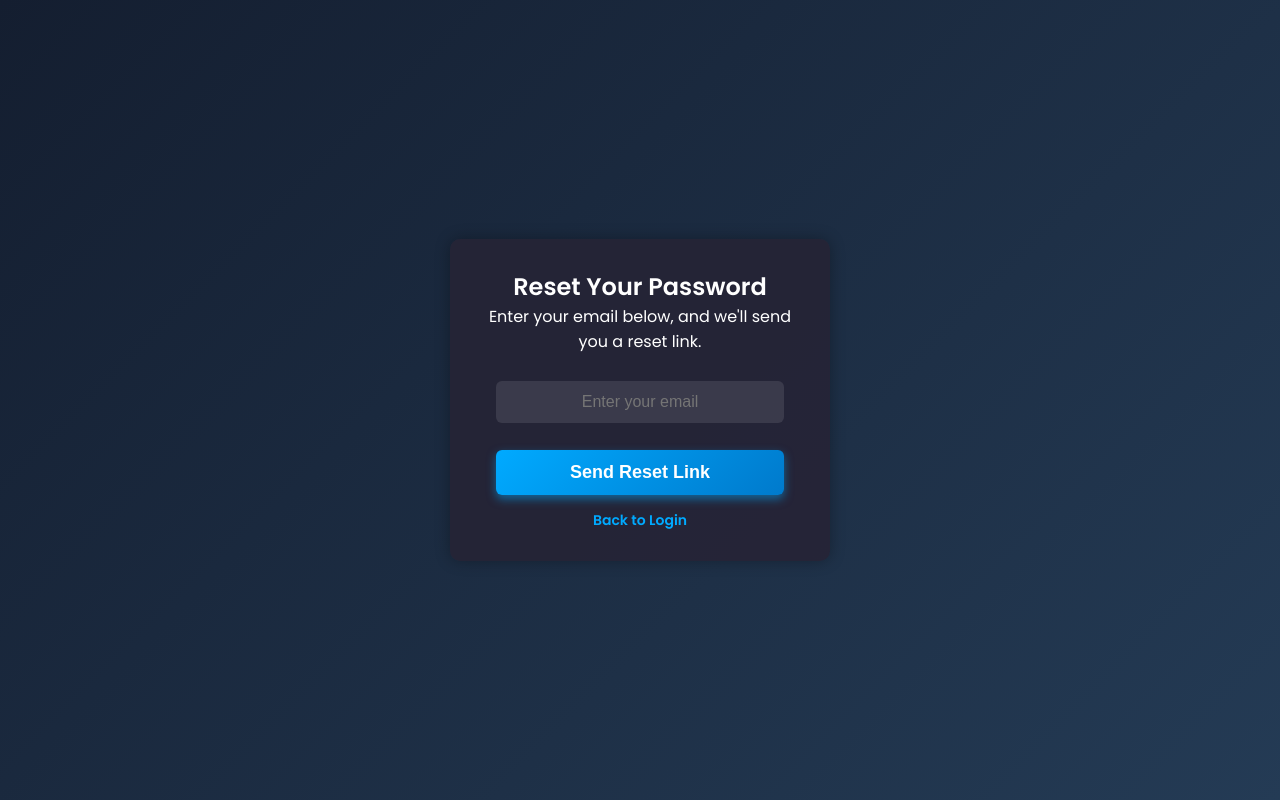
After one commit to dvecy/Leveling, a Flask app: page /auth/forgot-password in a window 1280 px wide. The commit adds this page. Run offline with Flask 3, Linux system fonts and the light colour scheme.

Commit message:
improvements -> forgot passwords added style improved

```diff
--- a/Backend/main.py
+++ b/Backend/main.py
@@ -8,12 +8,12 @@ app = Flask(__name__)
 # Database Configuration
 app.config['SQLALCHEMY_DATABASE_URI'] = 'sqlite:///leveling.db'
 app.config['SQLALCHEMY_TRACK_MODIFICATIONS'] = False
-app.config['SECRET_KEY'] = "supersecretkey"  # Required for Flask-Login sessions
+app.config['SECRET_KEY'] = "supersecretkey"
 
-# Initialize database
+# Initialize SQLAlchemy
 db.init_app(app)
 
-# Flask-Login setup
+# Flask-Login Setup
 login_manager = LoginManager()
 login_manager.init_app(app)
 login_manager.login_view = "auth.login"
@@ -24,15 +24,25 @@ def load_user(user_id):
 
 # Register Blueprints
 from routes.auth import auth
-app.register_blueprint(auth, url_prefix="/auth")
+app.register_blueprint(auth, url_prefix='/auth')
 
-@app.route("/")
+# Home Route
+@app.route('/')
 def home():
-    return render_template("index.html")
+    return render_template('index.html')
 
-# Create tables before running the app
-with app.app_context():
-    db.create_all()
+# Dashboard Route
+@app.route('/dashboard')
+@login_required
+def dashboard():
+    return render_template('dashboard.html', user=current_user)
+
+# Error Handling for 404 Pages
+@app.errorhandler(404)
+def page_not_found(e):
+    return render_template('404.html'), 404
 
 if __name__ == "__main__":
+    with app.app_context():
+        db.create_all()  # ✅ Ensures tables are created before running
     app.run(debug=True, port=5001)
--- a/Backend/routes/auth.py
+++ b/Backend/routes/auth.py
@@ -1,54 +1,71 @@
-from flask import Blueprint, request, render_template, redirect, url_for, flash, session
+from flask import Blueprint, render_template, request, redirect, url_for, flash
+from werkzeug.security import generate_password_hash, check_password_hash
+from flask_login import login_user, logout_user, login_required
 from models import db, User
-from flask_login import login_user, logout_user, login_required, current_user
-from werkzeug.security import check_password_hash
-from flask import Flask
 
-auth = Blueprint("auth", __name__)
+auth = Blueprint('auth', __name__)
 
-@auth.route("/register", methods=["GET", "POST"])
+@auth.route('/register', methods=['GET', 'POST'])
 def register():
-    if request.method == "POST":
-        username = request.form["username"]
-        email = request.form["email"]
-        password = request.form["password"]
+    if request.method == 'POST':
+        username = request.form.get('username')
+        email = request.form.get('email')
+        password = request.form.get('password')
 
-        # Check if user already exists
-        user = User.query.filter_by(email=email).first()
-        if user:
-            flash("Email already registered!", "danger")
-            return redirect(url_for("auth.register"))
+        existing_user = User.query.filter_by(email=email).first()
+        if existing_user:
+            flash('Email already exists!', 'error')
+            return redirect(url_for('auth.register'))
 
-        # Create new user
-        new_user = User(username=username, email=email)
-        new_user.set_password(password)
+        hashed_password = generate_password_hash(password, method='pbkdf2:sha256')
+        new_user = User(username=username, email=email, password_hash=hashed_password)
         db.session.add(new_user)
         db.session.commit()
 
-        flash("Account created successfully! Please log in.", "success")
-        return redirect(url_for("auth.login"))
+        flash('Registration successful! Please log in.', 'success')
+        return redirect(url_for('auth.login'))
 
-    return render_template("register.html")
+    return render_template('register.html')
 
-@auth.route("/login", methods=["GET", "POST"])
+@auth.route('/login', methods=['GET', 'POST'])
 def login():
-    if request.method == "POST":
-        email = request.form["email"]
-        password = request.form["password"]
+    if request.method == 'POST':
+        email = request.form.get('email')
+        password = request.form.get('password')
 
         user = User.query.filter_by(email=email).first()
-        if user and user.check_password(password):
-            login_user(user)
-            flash("Logged in successfully!", "success")
-            return redirect(url_for("home"))
-        else:
-            flash("Invalid email or password!", "danger")
+        if not user:
+            flash('Account not found. Please register first.', 'error')
+            return redirect(url_for('auth.register'))
 
-    return render_template("login.html")
+        if not check_password_hash(user.password_hash, password):
+            flash('Incorrect password. Please try again.', 'error')
+            return redirect(url_for('auth.login'))
 
-@auth.route("/logout")
+        login_user(user)
+        flash('Login successful!', 'success')
+        return redirect(url_for('dashboard'))  # ✅ Fixed redirect issue
+
+    return render_template('login.html')
+
+@auth.route('/logout')
 @login_required
 def logout():
     logout_user()
-    flash("Logged out successfully!", "info")
-    return redirect(url_for("auth.login"))
+    flash('You have been logged out.', 'success')
+    return redirect(url_for('auth.login'))
+
+@auth.route('/forgot-password', methods=['GET', 'POST'])
+def forgot_password():
+    if request.method == 'POST':
+        email = request.form.get('email')
+        user = User.query.filter_by(email=email).first()
+
+        if user:
+            flash('Password reset instructions sent! (Mock implementation)', 'success')
+        else:
+            flash('Email not found.', 'error')
+
+        return redirect(url_for('auth.forgot_password'))
+
+    return render_template('forgot_password.html')
--- a/Backend/setup_db.py
+++ b/Backend/setup_db.py
@@ -1,5 +1,5 @@
-from main import app, db
+from main import db, app
 
 with app.app_context():
     db.create_all()
-    print("Database tables created successfully!")
+    print("Database created successfully!")
--- a/Backend/static/styles.css
+++ b/Backend/static/styles.css
@@ -1,86 +1,303 @@
+/* Import Google Font */
+@import url('https://fonts.googleapis.com/css2?family=Poppins:wght@300;400;600&display=swap');
+
 /* General Styles */
+* {
+    margin: 0;
+    padding: 0;
+    box-sizing: border-box;
+}
+
 body {
     font-family: 'Poppins', sans-serif;
-    background-color: #1c1b29;
+    background: linear-gradient(135deg, #141e30, #243b55);
     color: #fff;
     display: flex;
     align-items: center;
     justify-content: center;
     height: 100vh;
     margin: 0;
+    text-align: center;
 }
 
-/* Centering the Form */
+/* Centering the Content */
 .container {
-    width: 350px;
-    padding: 20px;
-    background: #252436;
-    border-radius: 8px;
-    box-shadow: 0 4px 8px rgba(0, 0, 0, 0.2);
+    width: 380px;
+    padding: 30px;
+    background: rgba(37, 36, 54, 0.95);
+    border-radius: 10px;
+    box-shadow: 0 0 15px rgba(0, 0, 0, 0.3);
     text-align: center;
     position: relative;
+    transition: transform 0.3s ease-in-out;
+}
+
+/* Floating Effect */
+.container:hover {
+    transform: scale(1.03);
 }
 
 /* Titles */
-h2 {
+h1 {
+    font-size: 36px;
+    font-weight: 600;
+    margin-bottom: 15px;
+}
+
+h1 .highlight {
     color: #00aaff;
-    font-size: 24px;
-    text-align: center;
+    font-weight: 700;
+}
+
+/* Subtitle */
+.subtitle {
+    font-size: 18px;
+    font-weight: 300;
     margin-bottom: 20px;
 }
 
 /* Input Fields */
 input {
-    width: 75%;
-    padding: 10px;
-    margin: 10px 0;
-    border: 1px solid #555;
-    border-radius: 5px;
-    background: #333;
+    width: 90%;
+    padding: 12px;
+    margin: 12px 0;
+    border: none;
+    border-radius: 6px;
+    background: rgba(255, 255, 255, 0.1);
     color: #fff;
     font-size: 16px;
+    text-align: center;
+    transition: all 0.3s ease-in-out;
+}
+
+/* Input Glow Effect */
+input:focus {
+    outline: none;
+    box-shadow: 0 0 10px #00aaff;
+    background: rgba(255, 255, 255, 0.2);
 }
 
 /* Buttons */
-button {
-    width: 50%;
-    padding: 10px;
-    margin-top: 10px;
-    background-color: #00aaff;
+button, .btn {
+    display: inline-block;
+    width: 90%;
+    padding: 12px;
+    margin-top: 15px;
+    background: linear-gradient(135deg, #00aaff, #007acc);
     border: none;
-    border-radius: 5px;
+    border-radius: 6px;
     color: white;
-    font-size: 16px;
+    font-size: 18px;
+    font-weight: bold;
     cursor: pointer;
-    transition: 0.3s;
+    text-decoration: none;
+    transition: all 0.3s ease-in-out;
+    box-shadow: 0 4px 10px rgba(0, 170, 255, 0.5);
 }
 
-button:hover {
-    background-color: #007acc;
+button:hover, .btn:hover {
+    background: linear-gradient(135deg, #007acc, #005f99);
+    box-shadow: 0 6px 15px rgba(0, 170, 255, 0.7);
+    transform: scale(1.05);
+}
+
+/* Different Button Styles */
+.btn.logout {
+    background: #ff4444;
+}
+
+.btn.logout:hover {
+    background: #d32f2f;
+}
+
+/* Different Button Styles */
+.btn.register {
+    background: #ff5722;
+}
+
+.btn.register:hover {
+    background: #e64a19;
+}
+
+.btn.logout {
+    background: #ff4444;
+}
+
+.btn.logout:hover {
+    background: #d32f2f;
 }
 
 /* Links */
+.redirect-text {
+    margin-top: 15px;
+    font-size: 14px;
+}
+
 a {
     color: #00aaff;
     text-decoration: none;
+    font-weight: bold;
+    transition: all 0.3s ease-in-out;
 }
 
 a:hover {
     text-decoration: underline;
+    color: #007acc;
 }
 
 /* Flash Messages */
 .flash-messages {
     background: #ff4444;
     color: white;
+    padding: 12px;
+    margin-bottom: 10px;
+    border-radius: 6px;
+    font-weight: bold;
+}
+
+/* Success, Info, Error Messages */
+.success {
+    background: #28a745;
     padding: 10px;
-    margin-bottom: 10px;
     border-radius: 5px;
 }
 
-/* Fix floating login text */
-.login-text {
+.info {
+    background: #17a2b8;
+    padding: 10px;
+    border-radius: 5px;
+}
+
+.error {
+    background: #ff4444;
+    padding: 10px;
+    border-radius: 5px;
+}
+
+/* Forgot Password */
+.info-text {
+    font-size: 16px;
+    margin-bottom: 15px;
+}
+
+.back-link {
+    margin-top: 15px;
+    font-size: 14px;
+}
+
+.back-link a {
+    color: #00aaff;
+    text-decoration: none;
+}
+
+.back-link a:hover {
+    text-decoration: underline;
+    color: #007acc;
+}
+
+/* Home Page */
+.home-container {
+    width: 90%;
+    max-width: 600px;
+    padding: 30px;
+    background: rgba(0, 0, 0, 0.6);
+    border-radius: 10px;
+    box-shadow: 0 4px 10px rgba(0, 0, 0, 0.3);
+    animation: fadeIn 1s ease-in-out;
+}
+
+/* Home Page Buttons */
+.home-buttons {
+    margin-top: 20px;
+}
+
+.home-buttons a {
+    display: inline-block;
+    width: 48%;
+    padding: 12px;
+    margin-top: 10px;
     text-align: center;
-    font-size: 14px;
-    margin-top: 15px;
 }
+
+/* Dashboard */
+.dashboard-container {
+    width: 90%;
+    max-width: 600px;
+    padding: 30px;
+    background: rgba(0, 0, 0, 0.7);
+    border-radius: 10px;
+    box-shadow: 0 4px 10px rgba(0, 0, 0, 0.3);
+}
+
+.dashboard-container h2 {
+    font-size: 30px;
+    font-weight: bold;
+    margin-bottom: 15px;
+}
+
+.dashboard-container .highlight {
+    color: #00aaff;
+    font-weight: bold;
+}
+
+.stats {
+    background: rgba(255, 255, 255, 0.1);
+    padding: 15px;
+    border-radius: 8px;
+    margin: 20px 0;
+}
+
+.stats h3 {
+    color: #00aaff;
+    font-size: 20px;
+    margin-bottom: 10px;
+}
+
+.stats ul {
+    list-style: none;
+    padding: 0;
+}
+
+.stats ul li {
+    font-size: 18px;
+    margin: 5px 0;
+}
+
+/* Dashboard Actions */
+.dashboard-actions {
+    margin-top: 20px;
+}
+
+.dashboard-actions .btn {
+    padding: 12px 20px;
+    text-decoration: none;
+    font-size: 16px;
+}
+/* Animation */
+@keyframes fadeIn {
+    from {
+        opacity: 0;
+        transform: translateY(-20px);
+    }
+    to {
+        opacity: 1;
+        transform: translateY(0);
+    }
+}
+
+.container:hover {
+    animation: glowing 1.5s infinite alternate;
+}
+
+@keyframes glowing {
+    0% { box-shadow: 0 0 10px #00aaff; }
+    50% { box-shadow: 0 0 20px #00aaff; }
+    100% { box-shadow: 0 0 10px #00aaff; }
+}
+
+/* Responsive Design */
+@media (max-width: 768px) {
+    .container, .home-container, .dashboard-container {
+        width: 90%;
+    }
+}
--- /dev/null
+++ b/Backend/templates/forgot_password.html
@@ -0,0 +1,24 @@
+<!DOCTYPE html>
+<html lang="en">
+<head>
+    <meta charset="UTF-8">
+    <meta name="viewport" content="width=device-width, initial-scale=1.0">
+    <title>Forgot Password</title>
+    <link rel="stylesheet" href="{{ url_for('static', filename='styles.css') }}">
+</head>
+<body>
+
+    <div class="container">
+        <h2>Reset Your Password</h2>
+        <p class="info-text">Enter your email below, and we'll send you a reset link.</p>
+
+        <form method="POST">
+            <input type="email" name="email" placeholder="Enter your email" required>
+            <button type="submit">Send Reset Link</button>
+        </form>
+
+        <p class="back-link"><a href="{{ url_for('auth.login') }}">Back to Login</a></p>
+    </div>
+
+</body>
+</html>
--- a/Backend/templates/login.html
+++ b/Backend/templates/login.html
@@ -7,6 +7,7 @@
     <link rel="stylesheet" href="{{ url_for('static', filename='styles.css') }}">
 </head>
 <body>
+    <div class="container">
         <h2>Login</h2>
         <form method="POST">
             <input type="email" name="email" placeholder="Email" required><br>
@@ -14,5 +15,7 @@
             <button type="submit">Login</button>
         </form>
         <p>Don't have an account? <a href="{{ url_for('auth.register') }}">Register</a></p>
+        <p><a href="{{ url_for('auth.forgot_password') }}">Forgot Password?</a></p>
+    </div>
 </body>
 </html>
```
Also changed, not shown: Backend/models.py (+5 -13 lines), Backend/templates/dashboard.html (added, +30 -0 lines), Backend/templates/index.html (+22 -10 lines), Backend/templates/register.html (+5 -5 lines). Lines whose indentation alone changed are shown as unchanged.
